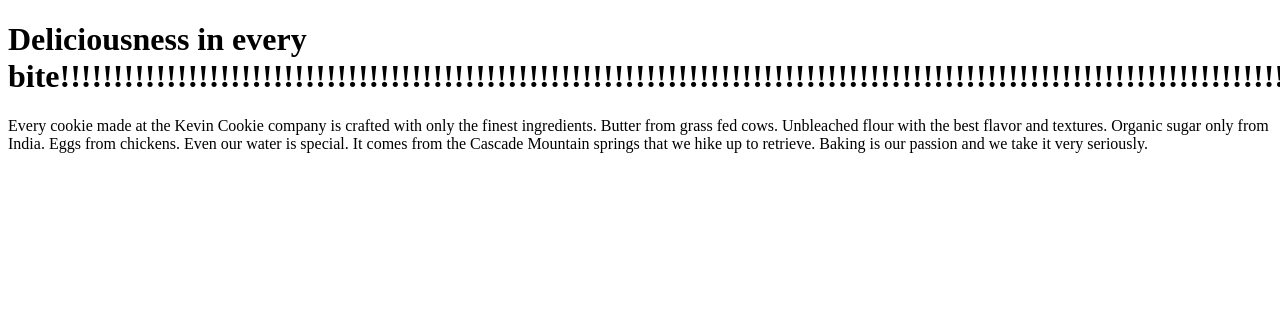
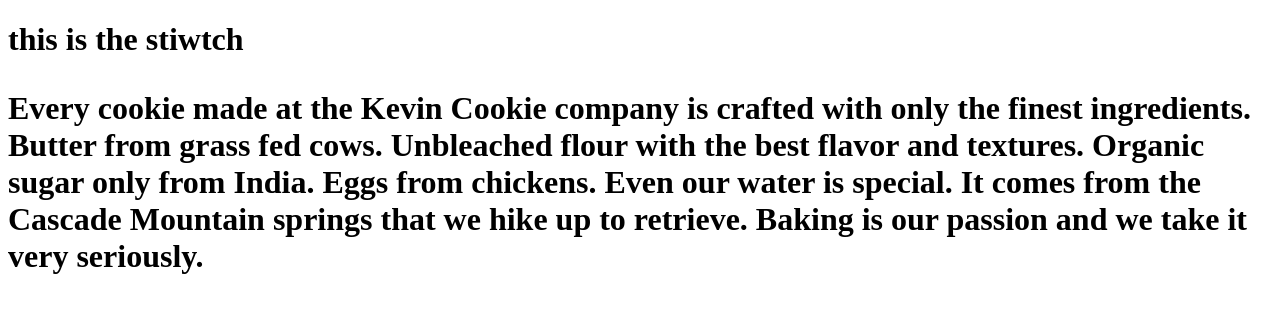
Before and after one commit to Digital768/test2, a plain HTML site: page index.htm in a window 1280 px wide. Drawn offline with Linux system fonts and the light colour scheme.

Commit message:
switch ttesd

```diff
--- a/index.htm
+++ b/index.htm
@@ -2,7 +2,7 @@
 <html>
 <body>
 
-<h1>Deliciousness in every bite!!!!!!!!!!!!!!!!!!!!!!!!!!!!!!!!!!!!!!!!!!!!!!!!!!!!!!!!!!!!!!!!!!!!!!!!!!!!!!!!!!!!!!!!!!!!!!!!!!!!!!!!!!!!!!!!!!!</h1>
+<h1>this is the stiwtch<h1>
 <p>Every cookie made at the Kevin Cookie company is crafted with only the finest ingredients. Butter from grass fed cows. Unbleached flour with the best flavor and textures. Organic sugar only from India. Eggs from chickens. Even our water is special. It comes from the Cascade Mountain springs that we hike up to retrieve. Baking is our passion and we take it very seriously.</p>
 
 </body>
```
